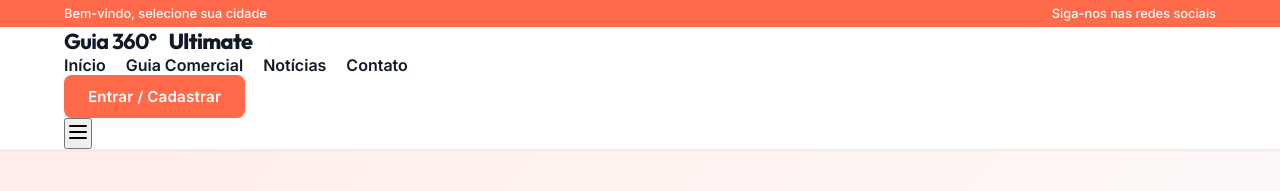
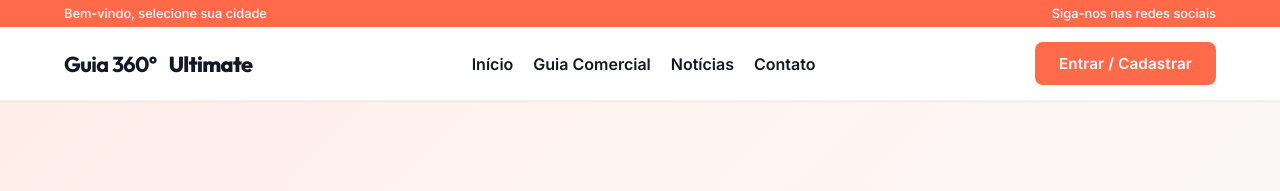
Before and after one commit to drschubertech/Guia_360-Ultimate, a Next.js app: page / in a window 1280 px wide. Shown: the top 191 px of the page. Built offline with nearby package versions, Linux system fonts and the light colour scheme; no server answers; the database is empty.

Commit message:
fix: corrige classes CSS do Header e renomeia horario para horario_funcionamento

```diff
--- a/app/cadastro-empresa/page.tsx
+++ b/app/cadastro-empresa/page.tsx
@@ -156,7 +156,7 @@ export default function CadastroEmpresa() {
         avaliacao: 0,
         telefone: whatsapp,
         endereco: `${endereco.rua}, ${endereco.numero} - ${endereco.bairro}`,
-        horario: horarioFuncionamento,
+        horario_funcionamento: horarioFuncionamento,
         status: 'fechado',
         logo: finalLogoUrl,
         site,
--- a/app/empresa/[slug]/editar/page.tsx
+++ b/app/empresa/[slug]/editar/page.tsx
@@ -131,7 +131,7 @@ export default function EditarEmpresa({ params }: { params: { slug: string } })
         descricao,
         telefone,
         endereco,
-        horario: horarioFuncionamento,
+        horario_funcionamento: horarioFuncionamento,
         site,
         instagram,
         facebook,
--- a/app/entidade/[slug]/editar/page.tsx
+++ b/app/entidade/[slug]/editar/page.tsx
@@ -128,7 +128,7 @@ export default function EditarEntidade({ params }: { params: { slug: string } })
         descricao,
         telefone,
         endereco,
-        horario: horarioFuncionamento,
+        horario_funcionamento: horarioFuncionamento,
         site,
         instagram,
         facebook,
--- a/components/Header/Header.tsx
+++ b/components/Header/Header.tsx
@@ -69,8 +69,8 @@ export default function Header() {
         </div>
       </div>
 
-      <div className={styles.mainBar}>
-        <div className={`container ${styles.mainBarContainer}`}>
+      <div className={styles.mainHeader}>
+        <div className={`container ${styles.mainHeaderContainer}`}>
           <Link href="/" className={styles.logo} onClick={() => setIsMenuOpen(false)}>
             <strong>Guia 360°</strong>
             <span>Ultimate</span>
@@ -165,7 +165,7 @@ export default function Header() {
             )}
           </div>
 
-          <button className={styles.mobileToggle} onClick={toggleMenu} aria-label="Menu">
+          <button className={styles.menuButton} onClick={toggleMenu} aria-label="Menu">
             {isMenuOpen ? <X size={24} /> : <Menu size={24} />}
           </button>
         </div>
```
